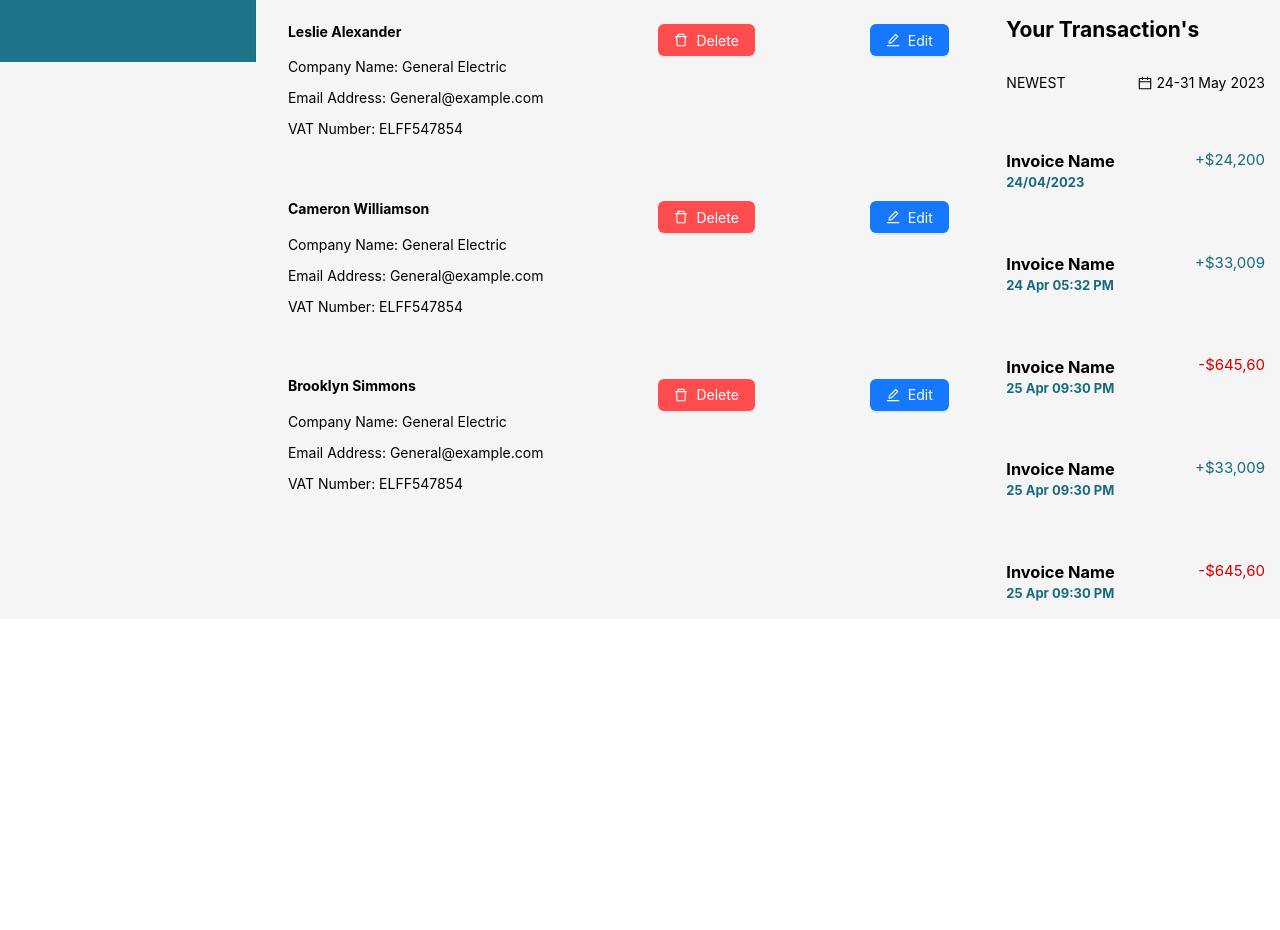
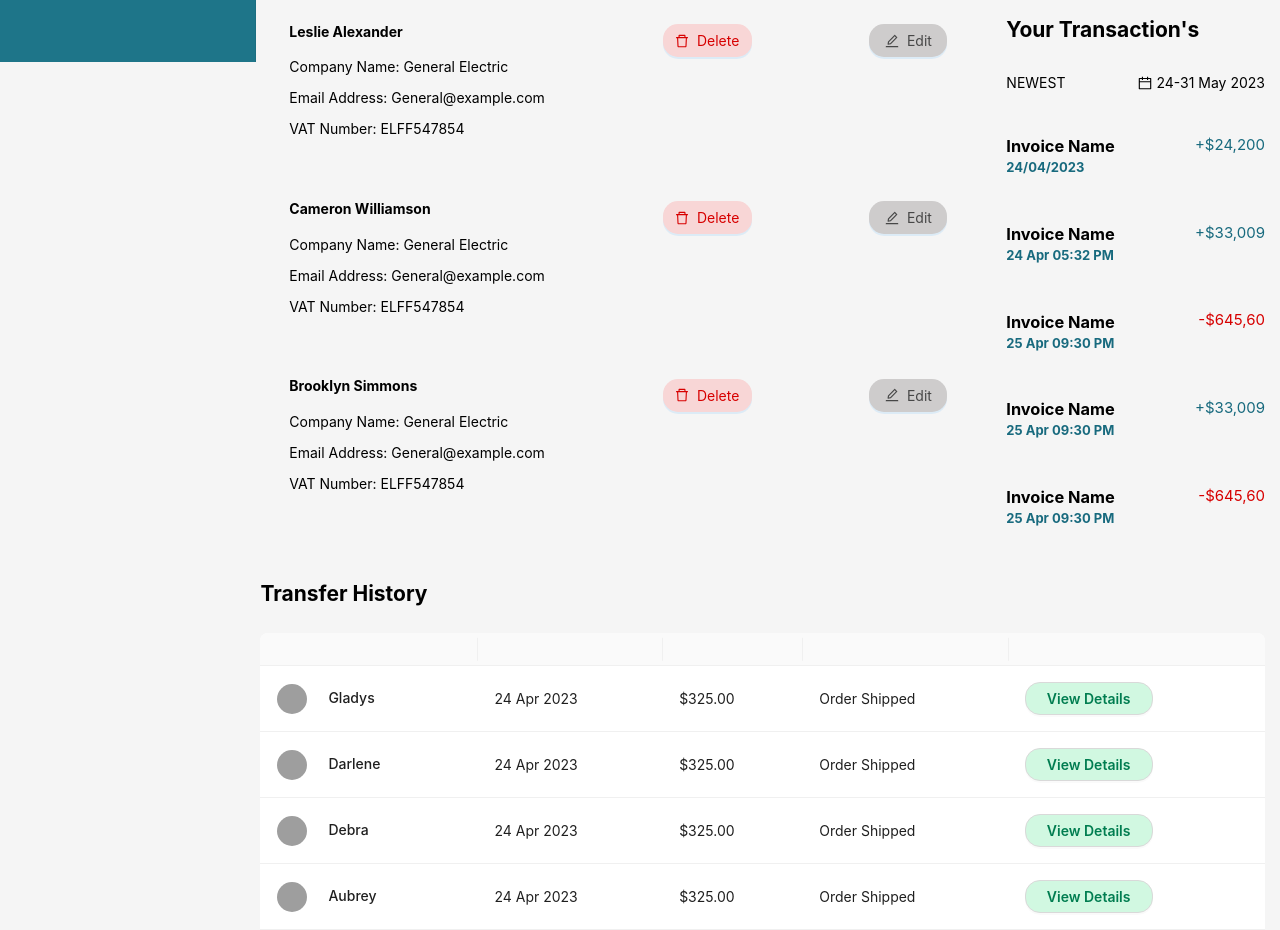
Before and after one commit to rjsaravana/dashboardreact, a React (Create React App) app: page /deposit in a window 1280 px wide. Shown: the part 800-1730 px from the top of the page. Before the commit the page ends 1419 px from the top, so only its background shows below. Built offline with nearby package versions, Linux system fonts and the light colour scheme; grey boxes are pictures that could not be loaded.

Commit message:
trans button

```diff
--- a/src/App.css
+++ b/src/App.css
@@ -63,3 +63,38 @@
   display: flex;
   justify-content: space-around;
 }
+
+
+.view-btn{
+  color:#007D50 ;
+  background-color: #d1f8e1 ;
+  width: 128px;
+  height: 33px;
+  border-radius: 15px;
+}
+
+.del-btn{
+  color: #D70000;
+  background-color: #f8d6d6;
+  border-radius: 15px;
+  width: 89px;
+  height: 33px;
+}
+
+.edit-btn{
+  color: #474747;
+  background-color: #cecccc;
+  border-radius: 15px;
+  width: 78px;
+  height: 33px;
+}
+
+.del-btn:hover{
+  color: #D70000 !important;
+  background-color: #f8d6d6 !important;
+}
+
+.edit-btn:hover{
+  color: #474747 !important;
+  background-color: #cecccc !important;
+}
--- a/src/app/bye bitcoin/bitcoinInfo.tsx
+++ b/src/app/buy bitcoin/bitcoinInfo.tsx
@@ -1,5 +1,5 @@
 import ByebitcoinInfo from "./infoContent";
 
-export const Byeinfo: React.FC = () => {
+export const Buyinfo: React.FC = () => {
   return <ByebitcoinInfo />;
 };
--- a/src/app/bye bitcoin/infoContent.tsx
+++ b/src/app/buy bitcoin/infoContent.tsx
@@ -51,7 +51,7 @@ const ByebitcoinInfo: React.FC = () => {
       budget: "$32,524",
       status: "Working",
       completion: <Progress style={{ width: "100px" }} percent={65} />,
-      btn: <Button style={{ fontWeight: "600" }}>Buy Now</Button>,
+      btn: <Button style={{ fontWeight: "600", borderRadius:'15px' }}>Buy Now</Button>,
     },
     {
       bitcoin: (
@@ -63,7 +63,7 @@ const ByebitcoinInfo: React.FC = () => {
       budget: "$32,524",
       status: "Done",
       completion: <Progress style={{ width: "100px" }} percent={80} />,
-      btn: <Button style={{ fontWeight: "600" }}>Buy Now</Button>,
+      btn: <Button style={{ fontWeight: "600", borderRadius:'15px' }}>Buy Now</Button>,
     },
     {
       bitcoin: (
@@ -75,7 +75,7 @@ const ByebitcoinInfo: React.FC = () => {
       budget: "$32,524",
       status: "Canceled",
       completion: <Progress style={{ width: "100px" }} percent={20} />,
-      btn: <Button style={{ fontWeight: "600" }}>Buy Now</Button>,
+      btn: <Button style={{ fontWeight: "600", borderRadius:'15px' }}>Buy Now</Button>,
     },
     {
       bitcoin: (
@@ -87,7 +87,7 @@ const ByebitcoinInfo: React.FC = () => {
       budget: "$32,524",
       status: "Done",
       completion: <Progress style={{ width: "100px" }} percent={75} />,
-      btn: <Button style={{ fontWeight: "600" }}>Buy Now</Button>,
+      btn: <Button style={{ fontWeight: "600", borderRadius:'15px' }}>Buy Now</Button>,
     },
     {
       bitcoin: (
@@ -99,7 +99,7 @@ const ByebitcoinInfo: React.FC = () => {
       budget: "$32,524",
       status: "Canceled",
       completion: <Progress style={{ width: "100px" }} percent={68} />,
-      btn: <Button style={{ fontWeight: "600" }}>Buy Now</Button>,
+      btn: <Button style={{ fontWeight: "600", borderRadius:'15px' }}>Buy Now</Button>,
     },
     {
       bitcoin: (
@@ -111,7 +111,7 @@ const ByebitcoinInfo: React.FC = () => {
       budget: "$32,524",
       status: "Done",
       completion: <Progress style={{ width: "100px" }} percent={92} />,
-      btn: <Button style={{ fontWeight: "600" }}>Buy Now</Button>,
+      btn: <Button style={{ fontWeight: "600", borderRadius:'15px' }}>Buy Now</Button>,
     },
     {
       bitcoin: (
@@ -123,7 +123,7 @@ const ByebitcoinInfo: React.FC = () => {
       budget: "$32,524",
       status: "Canceled",
       completion: <Progress style={{ width: "100px" }} percent={12} />,
-      btn: <Button style={{ fontWeight: "600" }}>Buy Now</Button>,
+      btn: <Button style={{ fontWeight: "600", borderRadius:'15px' }}>Buy Now</Button>,
     },
     {
       bitcoin: (
@@ -135,7 +135,19 @@ const ByebitcoinInfo: React.FC = () => {
       budget: "$32,524",
       status: "Working",
       completion: <Progress style={{ width: "100px" }} percent={93} />,
-      btn: <Button style={{ fontWeight: "600" }}>Buy Now</Button>,
+      btn: <Button style={{ fontWeight: "600", borderRadius:'15px' }}>Buy Now</Button>,
+    },
+    {
+      bitcoin: (
+        <>
+          <Image src="./assets/icon/amazon.png" width={30} />
+          <span style={{ marginLeft: "12px" }}>Amazon</span>
+        </>
+      ),
+      budget: "$32,524",
+      status: "Canceled",
+      completion: <Progress style={{ width: "100px" }} percent={46} />,
+      btn: <Button style={{ fontWeight: "600", borderRadius:'15px' }}>Buy Now</Button>,
     },
   ];
 
--- a/src/app/dashboard/dashboard.tsx
+++ b/src/app/dashboard/dashboard.tsx
@@ -1,11 +1,11 @@
-import Byebitcoin from "./byebitcoin";
+import Buybitcoin from "./buybitcoin";
 import Cardcontent from "./card";
 
 export const AppLayout: React.FC = () => {
   return (
     <>
       <Cardcontent />
-      <Byebitcoin />
+      <Buybitcoin />
     </>
   );
 };
--- a/src/app/deposit/billingInfo.tsx
+++ b/src/app/deposit/billingInfo.tsx
@@ -23,12 +23,12 @@ const BillingInfo: React.FC = () => {
             <p>VAT Number: ELFF547854</p>
           </div>
           <div>
-            <Button type="primary" style={{marginTop:'20px'}} danger>
+            <Button className="del-btn" type="primary" style={{marginTop:'20px'}}>
               <DeleteOutlined /> Delete
             </Button>
           </div>
           <div>
-            <Button type="primary" style={{marginTop:'20px'}} >
+            <Button className="edit-btn" type="primary" style={{marginTop:'20px'}} >
               <EditOutlined /> Edit
             </Button>
           </div>
@@ -42,12 +42,12 @@ const BillingInfo: React.FC = () => {
             <p>VAT Number: ELFF547854</p>
           </div>
           <div>
-            <Button type="primary" style={{marginTop:'20px'}} danger>
+            <Button className="del-btn" type="primary" style={{marginTop:'20px'}}>
               <DeleteOutlined /> Delete
             </Button>
           </div>
           <div>
-            <Button type="primary" style={{marginTop:'20px'}} >
+            <Button className="edit-btn" type="primary" style={{marginTop:'20px'}} >
               <EditOutlined /> Edit
             </Button>
           </div>
@@ -61,12 +61,12 @@ const BillingInfo: React.FC = () => {
             <p>VAT Number: ELFF547854</p>
           </div>
           <div>
-            <Button type="primary" style={{marginTop:'20px'}} danger>
+            <Button className="del-btn" type="primary" style={{marginTop:'20px'}}>
               <DeleteOutlined /> Delete
             </Button>
           </div>
           <div>
-            <Button type="primary" style={{marginTop:'20px'}} >
+            <Button className="edit-btn" type="primary" style={{marginTop:'20px'}} >
               <EditOutlined /> Edit
             </Button>
           </div>
--- a/src/app/deposit/depLayout.tsx
+++ b/src/app/deposit/depLayout.tsx
@@ -1,11 +1,13 @@
 import BillingInfo from "./billingInfo";
 import PaymentInfo from "./paymentInfo";
+import TransHistory from "./transHistory";
 
 export const DepLayout: React.FC = () => {
   return (
     <>
       <PaymentInfo />
       <BillingInfo />
+      <TransHistory />
     </>
   );
 };
--- /dev/null
+++ b/src/app/deposit/transHistory.tsx
@@ -0,0 +1,109 @@
+import { Avatar, Button, Image, Progress } from "antd";
+import Table, { ColumnsType } from "antd/es/table";
+import React from "react";
+
+interface DataType {
+  name: any;
+  date: any;
+  price: any;
+  order: any;
+  button: any;
+}
+
+const TransHistory: React.FC = () => {
+  const columns: ColumnsType<DataType> = [
+    {
+      title: "",
+      dataIndex: "name",
+      key: "name",
+    },
+    {
+      title: "",
+      dataIndex: "date",
+      key: "date",
+    },
+    {
+      title: "",
+      dataIndex: "price",
+      key: "price",
+    },
+    {
+      title: "",
+      key: "order",
+      dataIndex: "order",
+    },
+    {
+      title: "",
+      key: "button",
+      dataIndex: "button",
+    },
+  ];
+
+  const data: DataType[] = [
+    {
+      name: (
+        <>
+           <Avatar src="https://xsgames.co/randomusers/avatar.php?g=pixel&key=1" />
+          <span style={{ marginLeft: "20px", fontWeight:'500'}}>Gladys</span>
+        </>
+      ),
+      date: "24 Apr 2023",
+      price: "$325.00",
+      order: "Order Shipped",
+      button: <Button className="view-btn"  style={{ fontWeight: "600" }}>View Details</Button>,
+    },
+    {
+      name: (
+        <>
+          <Avatar src="https://xsgames.co/randomusers/avatar.php?g=pixel&key=2" />
+          <span style={{ marginLeft: "20px", fontWeight:'500' }}>Darlene</span>
+        </>
+      ),
+      date: "24 Apr 2023",
+      price: "$325.00",
+      order: "Order Shipped",
+      button: <Button className="view-btn" style={{ fontWeight: "600" }}>View Details</Button>,
+    },
+    {
+      name: (
+        <>
+         <Avatar src="https://xsgames.co/randomusers/avatar.php?g=pixel&key=3" />
+          <span style={{ marginLeft: "20px", fontWeight:'500' }}>Debra</span>
+        </>
+      ),
+      date: "24 Apr 2023",
+      price: "$325.00",
+      order: "Order Shipped",
+      button: <Button className="view-btn" style={{ fontWeight: "600" }}>View Details</Button>,
+    },
+    {
+      name: (
+        <>
+         <Avatar src="https://xsgames.co/randomusers/avatar.php?g=pixel&key=4" />
+          <span style={{ marginLeft: "20px", fontWeight:'500' }}>Aubrey</span>
+        </>
+      ),
+      date: "24 Apr 2023",
+      price: "$325.00",
+      order: "Order Shipped",
+      button: <Button className="view-btn" style={{ fontWeight: "600" }}>View Details</Button>,
+    },
+  ];
+
+  return (
+    <>
+      <div  style={{ marginTop: "20px",marginLeft:'30px' }}>
+        <h2>Transfer History</h2>
+      </div>
+
+      <Table
+        style={{ marginTop: "10px",marginLeft:'30px' }}
+        columns={columns}
+        pagination={false}
+        dataSource={data}
+      />
+    </>
+  );
+};
+
+export default TransHistory;
--- a/src/app/deposit/transactions.tsx
+++ b/src/app/deposit/transactions.tsx
@@ -1,4 +1,3 @@
-import { Button, Card, Col, Row } from "antd";
 import { CalendarOutlined } from "@ant-design/icons";
 import React from "react";
 
@@ -11,27 +10,27 @@ return(
         <p><CalendarOutlined /> 24-31 May 2023</p>
     </div>
 
-    <div className="pay-method" style={{marginTop:'30px'}}>
+    <div className="pay-method" style={{marginTop:'15px'}}>
         <h3>Invoice Name <br /> <span style={{fontSize:'13px', color:'#186A7E'}}>24/04/2023</span></h3>
         <p  style={{fontSize:'15px', color:'#186A7E'}}>+$24,200</p>
     </div>
 
-    <div className="pay-method" style={{marginTop:'30px'}}>
+    <div className="pay-method" style={{marginTop:'15px'}}>
         <h3>Invoice Name <br /> <span style={{fontSize:'13px', color:'#186A7E'}}>24 Apr 05:32 PM</span></h3>
         <p  style={{fontSize:'15px', color:'#186A7E'}}>+$33,009</p>
     </div>
 
-    <div className="pay-method" style={{marginTop:'30px'}}>
+    <div className="pay-method" style={{marginTop:'15px'}}>
         <h3>Invoice Name <br /> <span style={{fontSize:'13px', color:'#186A7E'}}>25 Apr 09:30 PM</span></h3>
         <p  style={{fontSize:'15px', color:'#D70000'}}>-$645,60</p>
     </div>
 
-    <div className="pay-method" style={{marginTop:'30px'}}>
+    <div className="pay-method" style={{marginTop:'15px'}}>
         <h3>Invoice Name <br /> <span style={{fontSize:'13px', color:'#186A7E'}}>25 Apr 09:30 PM</span></h3>
         <p  style={{fontSize:'15px', color:'#186A7E'}}>+$33,009</p>
     </div>
 
-    <div className="pay-method" style={{marginTop:'30px'}}>
+    <div className="pay-method" style={{marginTop:'15px'}}>
         <h3>Invoice Name <br /> <span style={{fontSize:'13px', color:'#186A7E'}}>25 Apr 09:30 PM</span></h3>
         <p  style={{fontSize:'15px', color:'#D70000'}}>-$645,60</p>
     </div>
--- a/src/app/router.tsx
+++ b/src/app/router.tsx
@@ -1,10 +1,10 @@
 import { Layout } from "antd";
 import { Route, Routes } from "react-router-dom";
-import { Byeinfo } from "./bye bitcoin/bitcoinInfo";
 import { AppLayout } from "./dashboard/dashboard";
 import Headerlayout from "./dashboard/layout";
 import { MenuLayout } from "./dashboard/nav";
 import { DepLayout } from "./deposit/depLayout";
+import { Buyinfo } from "./buy bitcoin/bitcoinInfo";
 
 export const AppRoutes:React.FC = ()=>{
     return(
@@ -16,7 +16,7 @@ export const AppRoutes:React.FC = ()=>{
             <Routes>
                 <Route path="/" element={<AppLayout />} />
                 <Route path="/dashboard" element={<AppLayout />} />
-                <Route path="/byte-coin" element={<Byeinfo />} />
+                <Route path="/byte-coin" element={<Buyinfo />} />
                 <Route path="/deposit" element={<DepLayout />} />
             </Routes>
         </Layout>
```
Also changed, not shown: src/app/dashboard/buybitcoin.tsx (renamed from src/app/dashboard/byebitcoin.tsx).
